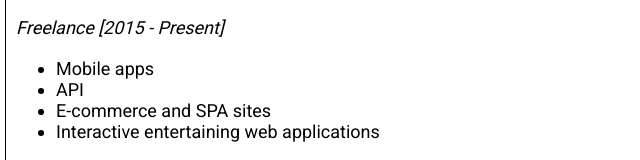
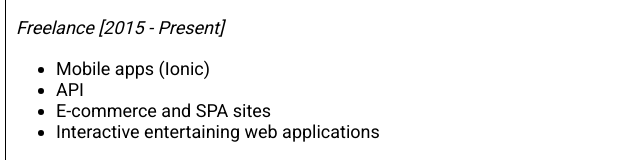
Before and after one commit to Arimanecro/Arimanecro.github.io, a plain HTML site: page video/ggg.html in a window 1280 px wide. Shown: the part 552-712 px from the top of the page, 224-864 px from the left. Drawn offline with Linux system fonts and the light colour scheme.

Commit message:
Update ggg.html

```diff
--- a/video/ggg.html
+++ b/video/ggg.html
@@ -127,7 +127,7 @@
             <h2 style="font-size: 18px;font-style: italic;">Full Stack Developer | Front End Developer | Back End Developer</h2>
             <p style="font-style: italic;">Freelance [2015 - Present]</p>
             <ul>
-                <li>Mobile apps</li>
+                <li>Mobile apps (Ionic)</li>
                 <li>API</li>
                 <li>E-commerce and SPA sites</li>
                 <li>Interactive entertaining web applications</li>
```
